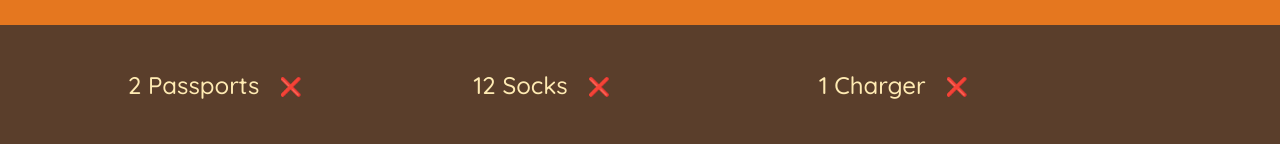
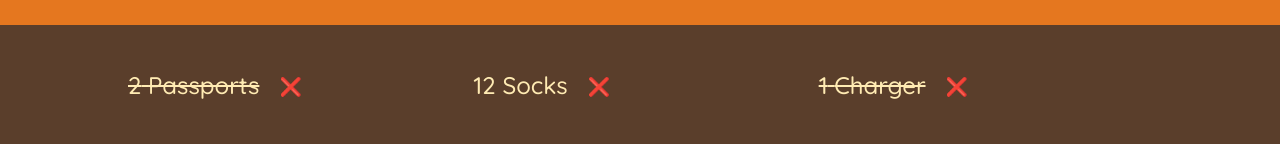
Before and after one commit to pswebcom/travel-check, a React (Create React App) app in the folder app/: page / in a window 1280 px wide. Shown: the part 233-381 px from the top of the page. Built offline with nearby package versions, Linux system fonts and the light colour scheme.

Commit message:
condtional styling in jsx

```diff
--- a/app/src/App.js
+++ b/app/src/App.js
@@ -33,7 +33,7 @@ function Form() {
 function Item({ item }) {
   return (
     <li>
-      <span>
+      <span style={item.packed ? { textDecoration: "line-through" } : {}}>
         {item.quantity} {item.description}
       </span>
       <button>❌</button>
```
